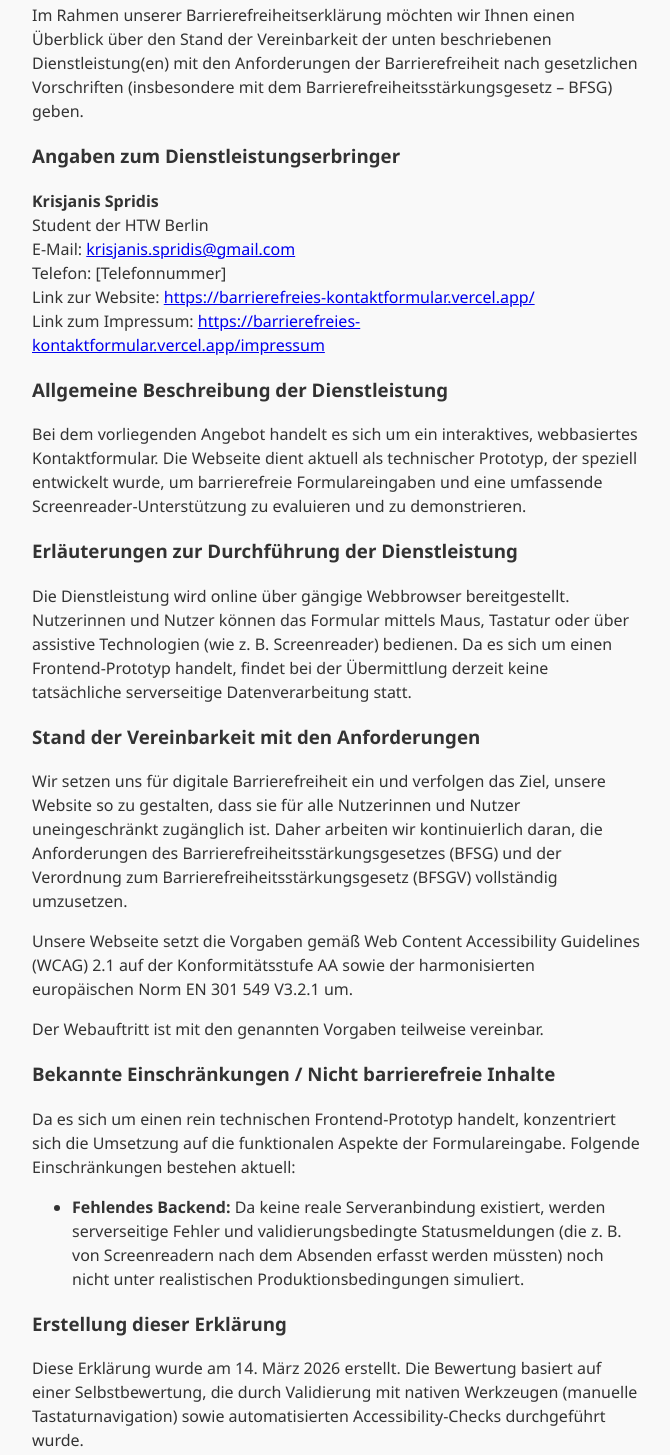
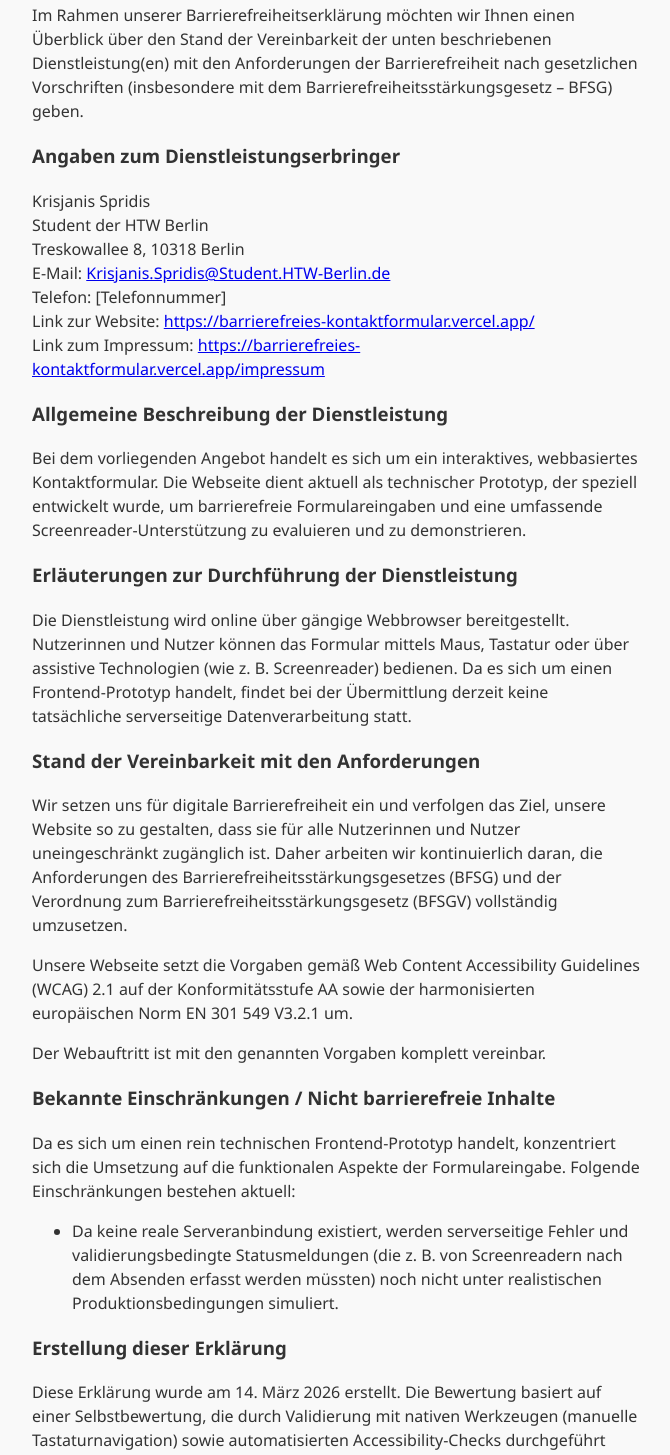
Before and after one commit to RemodifyBerlin/Prototyp-eines-barrierefreien-Kontaktformulars-nach-WCAG-2.1-AA, a plain HTML site: page barrierefreiheitserklaerung.html in a window 1280 px wide. Shown: the part 263-1718 px from the top of the page, without its empty margins (304-974 px from the left). Drawn offline with Linux system fonts and the light colour scheme.

Commit message:
Update email to HTW Berlin address

```diff
--- a/barrierefreiheitserklaerung.html
+++ b/barrierefreiheitserklaerung.html
@@ -32,9 +32,11 @@
 
             <h3>Angaben zum Dienstleistungserbringer</h3>
             <p>
-                <strong>Krisjanis Spridis</strong><br>
+                Krisjanis Spridis<br>
                 Student der HTW Berlin<br>
-                E-Mail: <a href="mailto:krisjanis.spridis@gmail.com">krisjanis.spridis@gmail.com</a><br>
+                Treskowallee 8, 10318 Berlin<br>
+                E-Mail: <a
+                    href="mailto:Krisjanis.Spridis@Student.HTW-Berlin.de">Krisjanis.Spridis@Student.HTW-Berlin.de</a><br>
                 Telefon: [Telefonnummer]<br>
                 Link zur Website: <a href="https://barrierefreies-kontaktformular.vercel.app/" target="_blank"
                     rel="noopener noreferrer">https://barrierefreies-kontaktformular.vercel.app/</a><br>
@@ -61,13 +63,13 @@
                 zum Barrierefreiheitsstärkungsgesetz (BFSGV) vollständig umzusetzen.</p>
             <p>Unsere Webseite setzt die Vorgaben gemäß Web Content Accessibility Guidelines (WCAG) 2.1 auf der
                 Konformitätsstufe AA sowie der harmonisierten europäischen Norm EN 301 549 V3.2.1 um.</p>
-            <p>Der Webauftritt ist mit den genannten Vorgaben teilweise vereinbar.</p>
+            <p>Der Webauftritt ist mit den genannten Vorgaben komplett vereinbar.</p>
 
             <h3>Bekannte Einschränkungen / Nicht barrierefreie Inhalte</h3>
             <p>Da es sich um einen rein technischen Frontend-Prototyp handelt, konzentriert sich die Umsetzung auf die
                 funktionalen Aspekte der Formulareingabe. Folgende Einschränkungen bestehen aktuell:</p>
             <ul>
-                <li><strong>Fehlendes Backend:</strong> Da keine reale Serveranbindung existiert, werden serverseitige
+                <li>Da keine reale Serveranbindung existiert, werden serverseitige
                     Fehler und validierungsbedingte Statusmeldungen (die z. B. von Screenreadern nach dem Absenden
                     erfasst werden müssten) noch nicht unter realistischen Produktionsbedingungen simuliert.</li>
             </ul>
@@ -81,7 +83,9 @@
             <p>Wenn Ihnen Barrieren beim Zugang zu Inhalten auf unserer Website aufgefallen sind oder Sie Mängel in
                 Bezug auf die Einhaltung der Barrierefreiheitsanforderungen feststellen, können Sie uns gern einen
                 Hinweis geben:</p>
-            <p>E-Mail: <a href="mailto:krisjanis.spridis@gmail.com">krisjanis.spridis@gmail.com</a></p>
+            <p>E-Mail: <a
+                    href="mailto:Krisjanis.Spridis@Student.HTW-Berlin.de">Krisjanis.Spridis@Student.HTW-Berlin.de</a>
+            </p>
             <p>(Alternativ können Sie auch das <a href="index.html">Kontaktformular auf der Startseite</a> für
                 Rückmeldungen nutzen, sofern dieses für Sie zugänglich ist.)</p>
 
```
